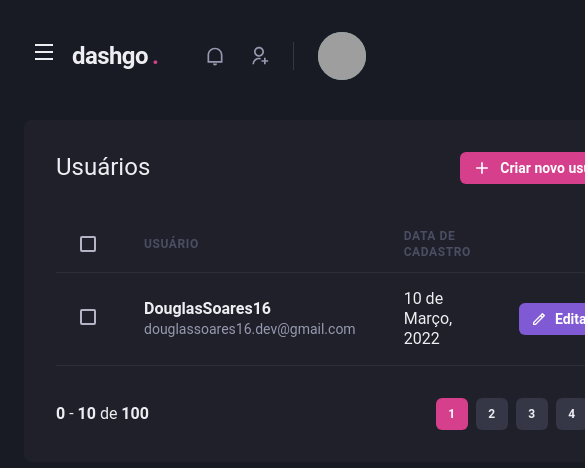
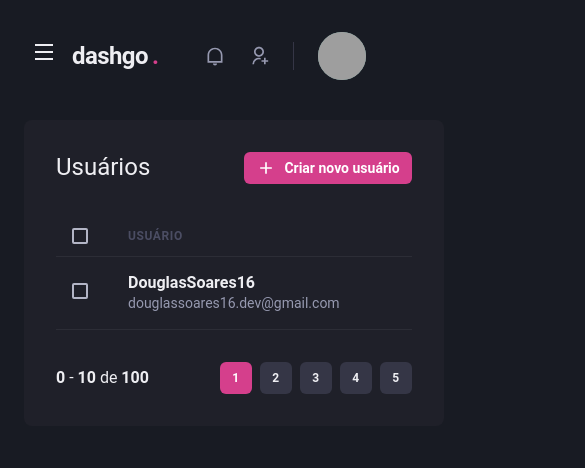
Before and after one commit to DouglasSoares16/dashgo, a Next.js app: page /users in a window 390 px wide. Shown: the top 468 px of the page, 585 px wide, since content can reach past the window. Built offline with nearby package versions, Linux system fonts and the light colour scheme; grey boxes are pictures that could not be loaded.

Commit message:
Responsive UsersList

```diff
--- a/src/pages/users/index.tsx
+++ b/src/pages/users/index.tsx
@@ -1,11 +1,15 @@
-import { Text, Box, Button, Checkbox, Flex, Heading, Icon, Table, Tbody, Td, Th, Thead, Tr } from "@chakra-ui/react";
+import { Text, Box, Button, Checkbox, Flex, Heading, Icon, Table, Tbody, Td, Th, Thead, Tr, useBreakpointValue, ButtonGroup } from "@chakra-ui/react";
 import { RiAddLine, RiPencilLine } from "react-icons/ri";
 import { Header } from "../../components/Header";
 import { Pagination } from "../../components/Pagination";
 import { Sidebar } from "../../components/Sidebar";
 
+export default function UsersList() {
+  const isWideVersion = useBreakpointValue({
+    base: false,
+    lg: true
+  });
 
-export default function UsersList() {
   return (
     <Box>
       <Header />
@@ -38,19 +42,19 @@ export default function UsersList() {
           <Table colorScheme="whiteAlpha">
             <Thead>
               <Tr>
-                <Th px="6" color="gray.300" width="8">
+                <Th px={["4", "4", "6"]} color="gray.300" width="8">
                   <Checkbox colorScheme="pink" />
                 </Th>
 
                 <Th>Usuário</Th>
-                <Th>Data de cadastro</Th>
+                {isWideVersion && <Th>Data de cadastro</Th>}
                 <Th w="8"></Th>
               </Tr>
             </Thead>
 
             <Tbody>
               <Tr>
-                <Td px="6">
+                <Td px={["4", "4", "6"]}>
                   <Checkbox colorScheme="pink" />
                 </Td>
 
@@ -61,8 +65,11 @@ export default function UsersList() {
                   </Box>
                 </Td>
 
-                <Td>10 de Março, 2022</Td>
+                {isWideVersion && <Td>10 de Março, 2022</Td>}
                 <Td>
+                  <ButtonGroup>
+                    {
+                      isWideVersion && (
                         <Button
                           as="a"
                           size="sm"
@@ -74,6 +81,9 @@ export default function UsersList() {
                           />}>
                           Editar
                         </Button>
+                      )
+                    }
+                  </ButtonGroup>
                 </Td>
               </Tr>
             </Tbody>
```
Lines whose indentation alone changed are shown as unchanged.
